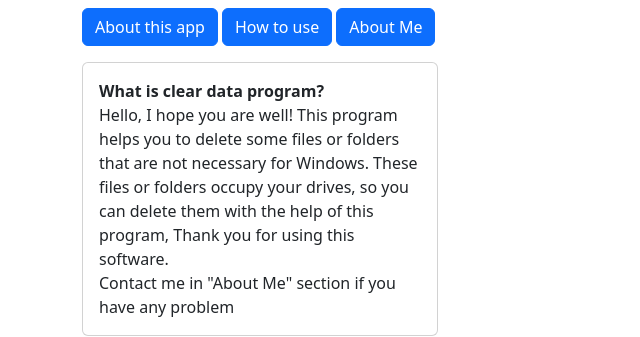
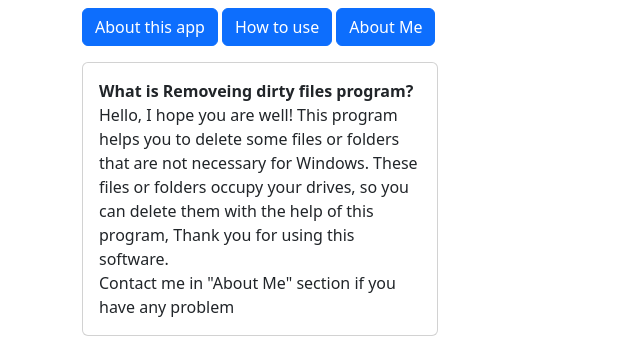
Before and after one commit to ashkan0201/Removeing_dirty_files, a Flask app: page / in a window 1280 px wide, after a click on "About this app". Shown: the part 61-398 px from the top of the page, without its empty margins (0-640 px from the left). Run offline with Flask 3, Linux system fonts and the light colour scheme; some libraries are stand-ins or nearby versions.

Commit message:
Update project.html

```diff
--- a/template/project.html
+++ b/template/project.html
@@ -8,7 +8,7 @@ Number Phone: +989001036111 -->
 <html>
   <head>
     <meta charset="utf-8">
-    <title>Clear Data</title>
+    <title>Removeing dirty files</title>
     <link href="https://cdn.jsdelivr.net/npm/bootstrap@5.2.2/dist/css/bootstrap.min.css" rel="stylesheet" integrity="sha384-Zenh87qX5JnK2Jl0vWa8Ck2rdkQ2Bzep5IDxbcnCeuOxjzrPF/et3URy9Bv1WTRi" crossorigin="anonymous">
     <script src="https://cdn.jsdelivr.net/npm/bootstrap@5.2.2/dist/js/bootstrap.bundle.min.js" integrity="sha384-OERcA2EqjJCMA+/3y+gxIOqMEjwtxJY7qPCqsdltbNJuaOe923+mo//f6V8Qbsw3" crossorigin="anonymous"></script>
   </head>
@@ -32,7 +32,7 @@ Number Phone: +989001036111 -->
         <div class="col">
           <div class="collapse multi-collapse" id="multiCollapseExample1">
             <div class="card card-body">
-                <b>What is clear data program?</b>
+                <b>What is Removeing dirty files program?</b>
                 Hello, I hope you are well! This program helps you to delete some files or folders that are not necessary for Windows.
                 These files or folders occupy your drives,
                 so you can delete them with the help of this program, Thank you for using this software.
```
